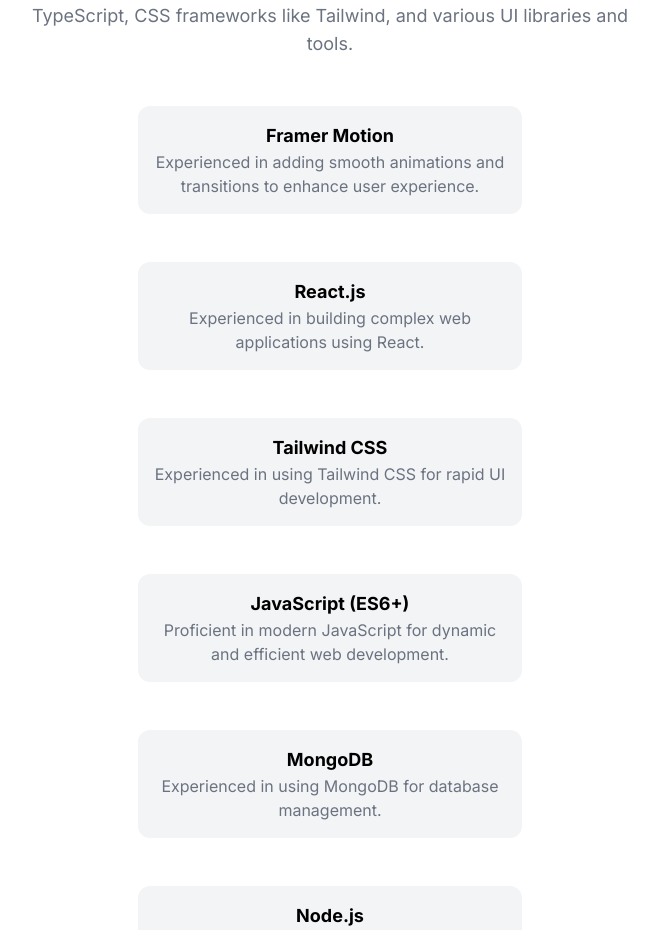
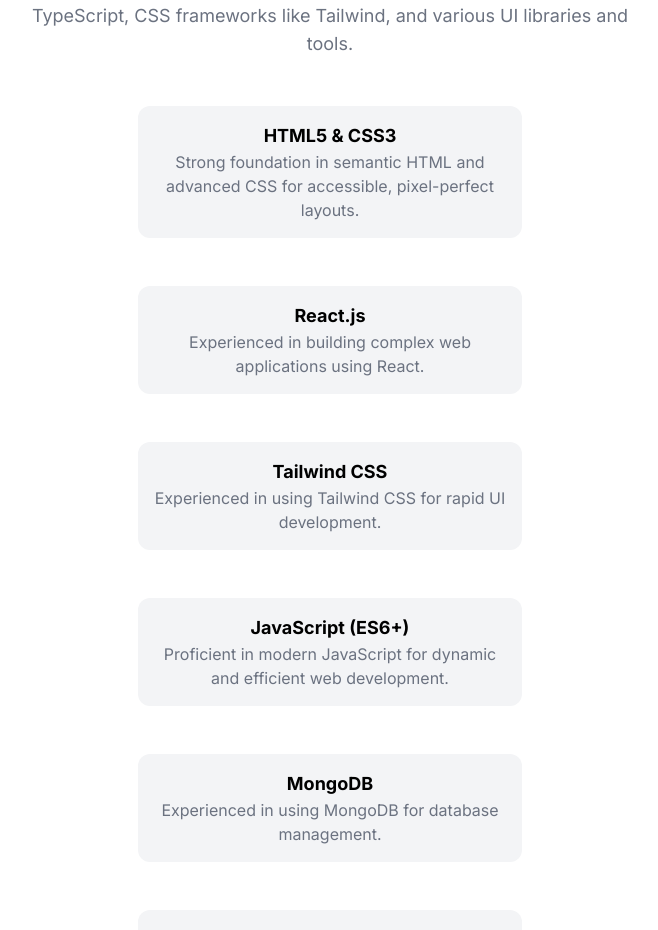
Before and after one commit to GOne0816/Portfolio, a React (Vite) app: page / in a window 1280 px wide. Shown: the part 1326-2256 px from the top of the page, without its empty margins (310-968 px from the left). Built offline with nearby package versions, Linux system fonts and the light colour scheme; what tailwind-gradient-mask-image would draw is missing.

Commit message:
Update Skill component: swap HTML5 & CSS3 with Framer Motion and remove Node.js entry

```diff
--- a/src/Components/3_Skills/Skill.jsx
+++ b/src/Components/3_Skills/Skill.jsx
@@ -27,8 +27,8 @@
         viewport={{ once: true }}
       >
         <Card
-          Heading="Framer Motion"
-          Para="Experienced in adding smooth animations and transitions to enhance user experience."
+          Heading="HTML5 & CSS3"
+          Para="Strong foundation in semantic HTML and advanced CSS for accessible, pixel-perfect layouts."
         />
         <Card
           Heading="React.js"
@@ -47,10 +47,6 @@
           Para="Experienced in using MongoDB for database management."
         />
         <Card
-          Heading="Node.js"
-          Para="Experienced in using Node.js for server-side programming."
-        />
-        <Card
           Heading="Framer Motion"
           Para="Experienced in adding smooth animations and transitions to enhance user experience."
         />
```
